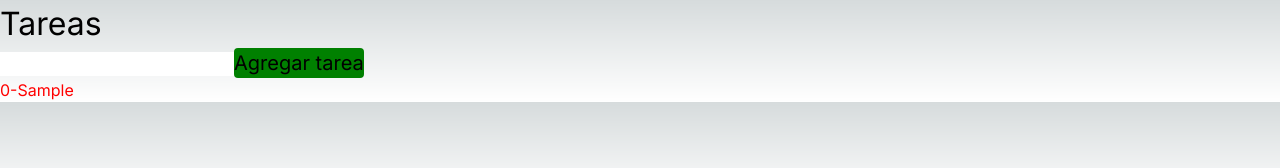
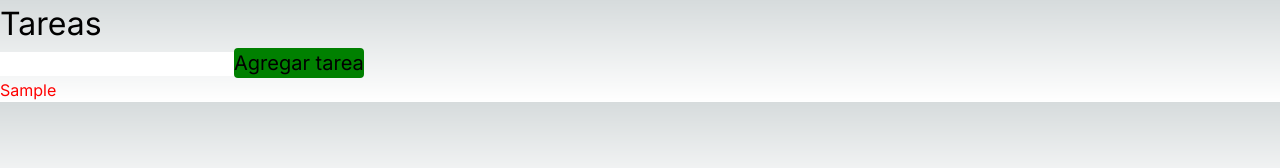
Before and after one commit to franciscolinares/APP-DTD, a Next.js app: page /proyecto in a window 1280 px wide. Both pictures are taken after typing "Sample" into the empty fields and a click on the button "Agregar tarea". Shown: the top 168 px of the page. Built offline with nearby package versions, Linux system fonts and the light colour scheme.

Commit message:
separacion de funciones

```diff
--- a/app/proyecto/Items.tsx
+++ b/app/proyecto/Items.tsx
@@ -2,6 +2,6 @@ import React  from 'react';
 
 export default function item(tarea){
   return(
-          <li key={tarea.item.id}>{tarea.item.id}-{tarea.item.name}</li>
+          <li key={tarea.item.id}>{tarea.item.name}</li>
     );
 }
```
